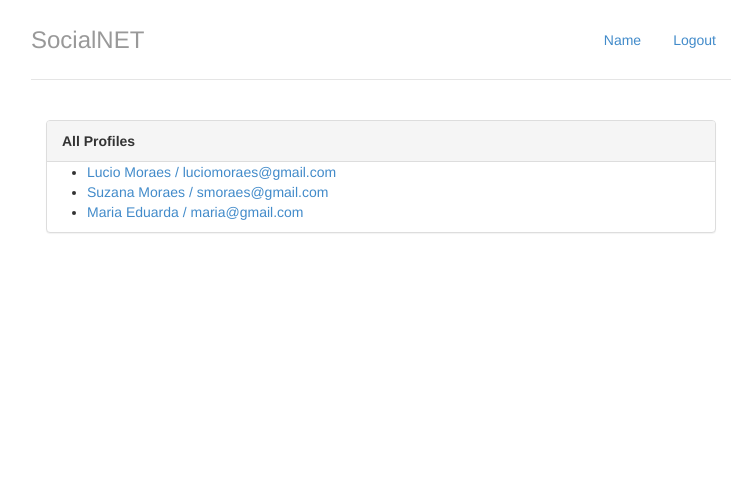
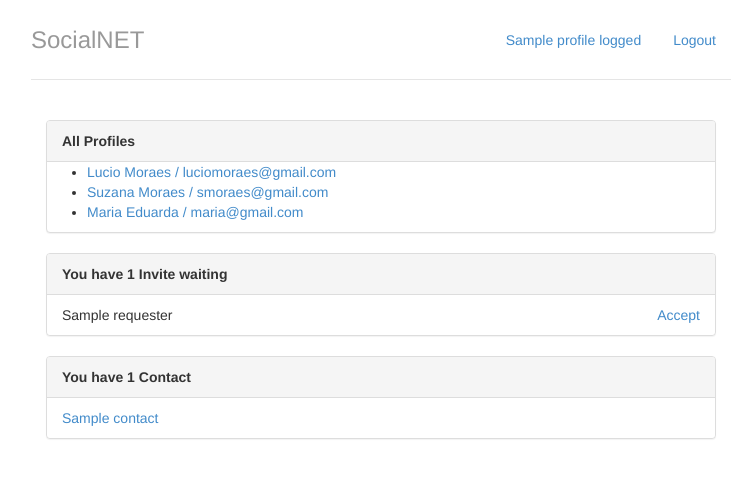
Before and after one commit to C4storTroy/SocialNET, a Django app: template socialnet/profiles/templates/index.html in a window 1280 px wide. Shown: the top 478 px of the page, without its empty margins (259-1006 px from the left). Run offline with Django 3.2, Linux system fonts and the light colour scheme; data comes from the database, SQL or seed files in the repository; tables that the repository leaves empty hold one stand-in row (values such as "Sample post"); the template is opened without the code that fills it: values that come from a table or form of the project are taken from there, most other values are stand-ins (such as "Sample title", 1, 10 or a date in 2020).

Commit message:
Creating methods to accept an invite show invites at index.html show contacts

```diff
--- a/socialnet/profiles/models.py
+++ b/socialnet/profiles/models.py
@@ -7,6 +7,7 @@ class Profile(models.Model):
     email = models.CharField(max_length=255, null=False)
     phone = models.CharField(max_length=15, null=False)
     company = models.CharField(max_length=255, null=False)
+    contacts = models.ManyToManyField('self')
 
     def invite(self, profile_invited):
         Invite(requester=self, invited=profile_invited).save()
@@ -14,3 +15,8 @@ class Profile(models.Model):
 class Invite(models.Model):
     requester = models.ForeignKey(Profile, related_name='done_invites')
     invited = models.ForeignKey(Profile, related_name='received_invites')
+
+    def accept(self):
+        self.invited.contacts.add(self.requester)
+        self.requester.contacts.add(self.invited)
+        self.delete()
--- a/socialnet/profiles/templates/base.html
+++ b/socialnet/profiles/templates/base.html
@@ -15,16 +15,17 @@
 <div class="container">
     <div class="header">
     <ul class="nav nav-pills pull-right">
-        <li><a href="{% url 'index' %}">Name</a> </li>
+        <li><a href="{% url 'index' %}">{{ profile_logged.name }}</a> </li>
         <li><a href="/logout/">Logout</a></li>
     </ul>
     <h3 class="text-muted">SocialNET</h3>
     </div>
 
-<div class="row content">
-    {% block body %}
-    {% endblock %}
-</div>
+    <div class="row content">
+        {% block body %}
+        {% endblock %}
+    </div>
+
 </div>
 
 </body>
--- a/socialnet/profiles/templates/index.html
+++ b/socialnet/profiles/templates/index.html
@@ -15,5 +15,73 @@
             <p>No profile found</p>
         {% endif %}
     </div>
+
+    <div class="panel panel-default">
+     {% with total_invites=profile_logged.received_invites.count %}
+        {% if total_invites %}
+        <div class="panel-heading">
+            <strong>You have {{ total_invites }}
+                Invite{{ total_invites |pluralize }} waiting</strong>
+        </div>
+        <ul class="list-group">
+            {% for invite in profile_logged.received_invites.all %}
+                <li class="list-group-item">
+                {{ invite.requester.name }}
+                <a href="{% url 'accept' invite.id%}" class="pull-right">Accept</a>
+                </li>
+            {% endfor %}
+        </ul>
+        {% else %}
+        <div class="panel-body">
+            <p>No invites found =(</p>
+        </div>
+       {% endif %}
+    {% endwith %}
+    </div>
+
+    <!--div class="panel panel-default">
+     {% with total_invites=profile_logged.done_invites.count %}
+        {% if total_invites %}
+        <div class="panel-heading">
+            <strong>You made {{ total_invites }}
+                Invite{{ total_invites |pluralize }} </strong>
+        </div>
+        <ul class="list-group">
+            {% for invite in profile_logged.done_invites.all %}
+                <li class="list-group-item">
+                {{ invite.invited.name }}
+                <a href="#" class="pull-right">Accept</a>
+                </li>
+            {% endfor %}
+        </ul>
+        {% else %}
+        <div class="panel-body">
+            <p>No invites found =(</p>
+        </div>
+       {% endif %}
+    {% endwith %}
+    </div-->
+
+    <div class="panel panel-default">
+     {% with total_contacts=profile_logged.contacts.count %}
+        {% if total_contacts %}
+        <div class="panel-heading">
+            <strong>You have {{ total_contacts }}
+                Contact{{ total_contacts |pluralize }} </strong>
+        </div>
+        <ul class="list-group">
+            {% for contact in profile_logged.contacts.all %}
+                <li class="list-group-item">
+                    <a href="{% url 'show' contact.id %}">{{ contact.name }}</a>
+                </li>
+            {% endfor %}
+        </ul>
+        {% else %}
+        <div class="panel-body">
+            <p>No contacts =(</p>
+        </div>
+       {% endif %}
+    {% endwith %}
+    </div>
 </div>
 {% endblock %}
--- a/socialnet/profiles/templates/profile.html
+++ b/socialnet/profiles/templates/profile.html
@@ -8,7 +8,11 @@
                 <abbr title="Phone">Phone:</abbr> {{ profile.phone }}<br>
                 <a href="mailto:{{ profile.email }}">{{ profile.email }}</a>
             </address>
+            {% if is_contact %}
+                <div class="well well-sm">You are connected! =D</div>
+            {% else %}
                 <a href="{% url 'invite' profile.id %}">Invite</a>
+            {% endif %}
         </div>
     </div>
 {% endblock %}
--- a/socialnet/profiles/urls.py
+++ b/socialnet/profiles/urls.py
@@ -5,5 +5,6 @@ from profiles import views
 urlpatterns = patterns('',
     url(r'^$', views.index, name='index'),
     url(r'^profiles/(?P<profile_id>\d+)$', views.show, name='show'),
-    url(r'^profiles/(?P<profile_id>\d+)/invite$', views.invite, name='invite')
+    url(r'^profiles/(?P<profile_id>\d+)/invite$', views.invite, name='invite'),
+    url(r'^invite/(?P<invite_id>\d+)/accept$', views.accept, name='accept')
 )
```
Also changed, not shown: socialnet/profiles/views.py (+10 -4 lines). Lines whose indentation alone changed are shown as unchanged.
